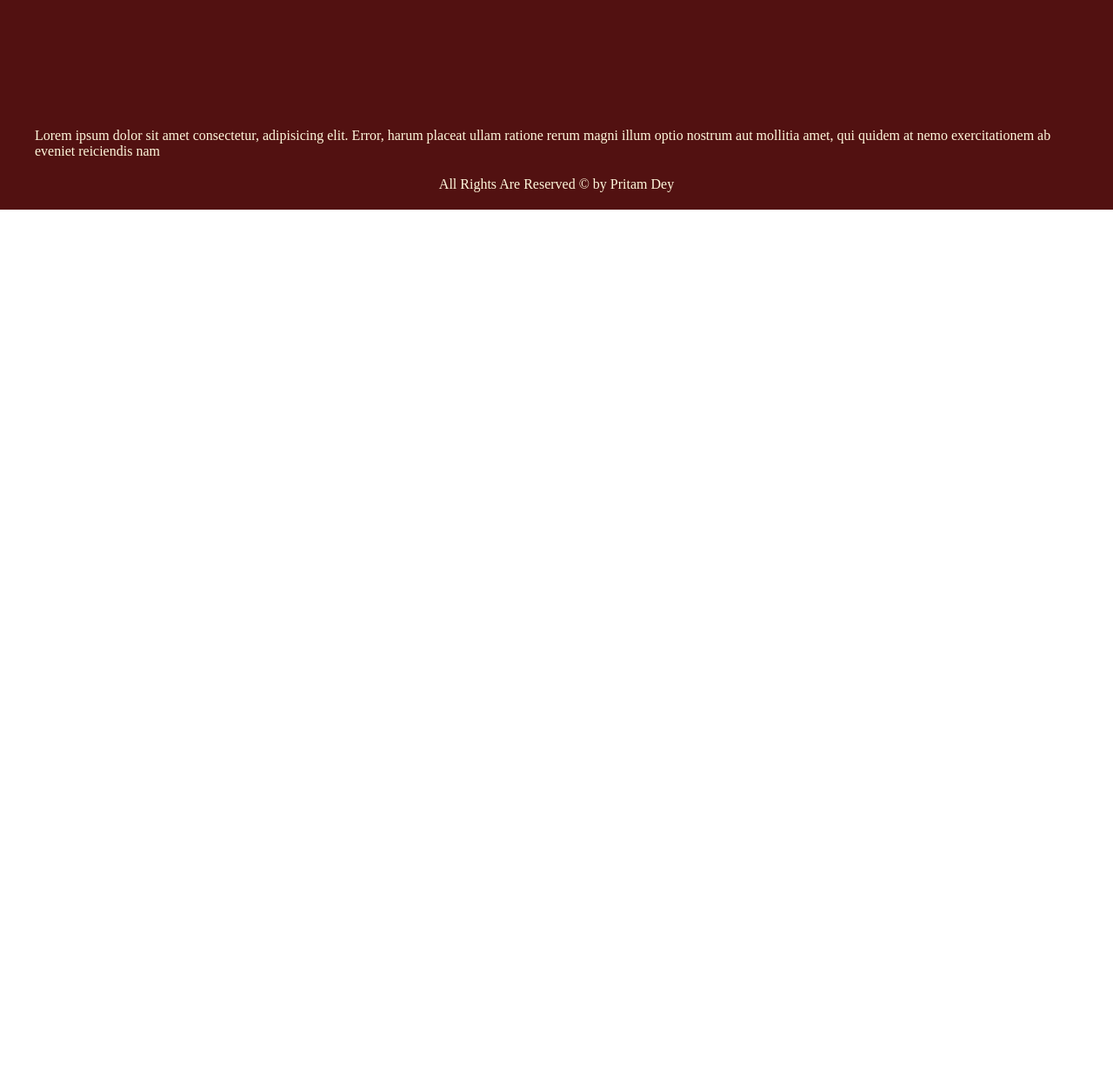
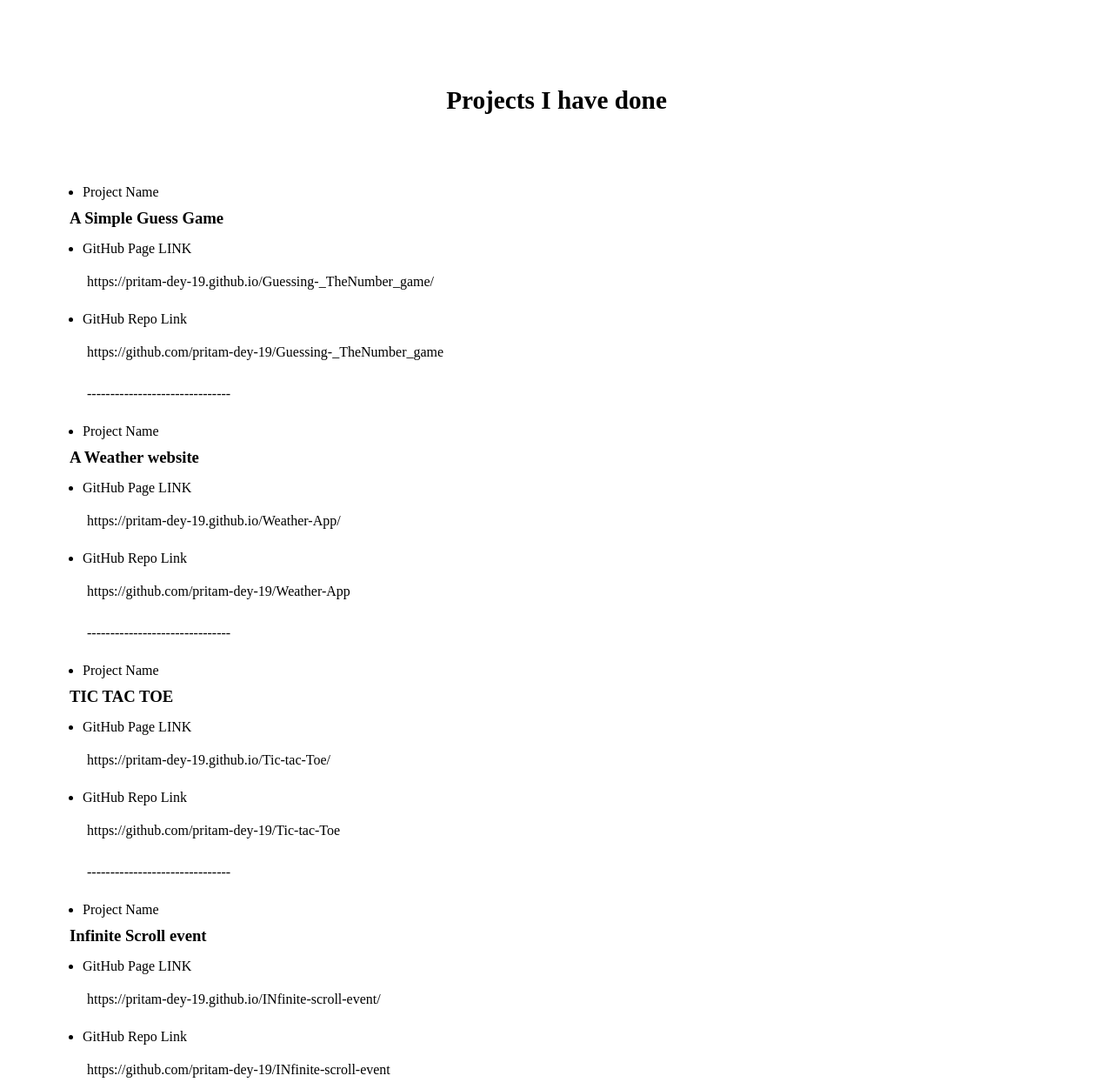
Before and after one commit to pritam-dey-19/portfolio, a plain HTML site: page index.html in a window 1280 px wide. Shown: the part 788-2040 px from the top of the page at 87% size. Before the commit the page ends 1029 px from the top, so only its background shows below. Drawn offline with Linux system fonts and the light colour scheme.

Commit message:
Initial commit

```diff
--- a/index.html
+++ b/index.html
@@ -76,9 +76,71 @@
           </tr>
         </table>
       </div>
+      <div>
+        <div id="space">
+          <H3>Projects I have done</H3>
+        </div>
+        <div id="projects">
+          <div>
+            <ul>
+              <div>
+
+                <li>Project Name</li>
+                <h3>A Simple Guess Game</h3>
+
+                <li>GitHub Page LINK</li>
+                <p>https://pritam-dey-19.github.io/Guessing-_TheNumber_game/</p>
+
+                <li>GitHub Repo Link</li>
+                <P>https://github.com/pritam-dey-19/Guessing-_TheNumber_game</P>
+                <p>-------------------------------</p>
+              </div>
+              <div>
+
+                <li>Project Name</li>
+                <h3>A Weather website</h3>
+
+                <li>GitHub Page LINK</li>
+                <p>https://pritam-dey-19.github.io/Weather-App/</p>
+
+                <li>GitHub Repo Link</li>
+                <P>https://github.com/pritam-dey-19/Weather-App</P>
+                <p>-------------------------------</p>
+              </div>
+
+              <div>
+
+                <li>Project Name</li>
+                <h3>TIC TAC TOE</h3>
+
+                <li>GitHub Page LINK</li>
+                <p> https://pritam-dey-19.github.io/Tic-tac-Toe/</p>
+
+                <li>GitHub Repo Link</li>
+                <P>https://github.com/pritam-dey-19/Tic-tac-Toe</P>
+                <p>-------------------------------</p>
+              </div>
+
+
+              <div>
+
+                <li>Project Name</li>
+                <h3>Infinite Scroll event</h3>
+
+                <li>GitHub Page LINK</li>
+                <p> https://pritam-dey-19.github.io/INfinite-scroll-event/</p>
+
+                <li>GitHub Repo Link</li>
+                <P>https://github.com/pritam-dey-19/INfinite-scroll-event</P>
+              </div>
+
+            </ul>
+          </div>
+        </div>
+      </div>
       <div id="footer">
         <div>
-         <span> <h2><a href="" <i class="fab-fa-facebook"></i></a></h2></span>
+         <span> <h2><a href="" <i class="fab-fa-facebook-f"></i></a></h2></span>
           <span><h2><a href="" <i class="fab-fa-twitter"></i></a></h2></span>
           <span><h2><a href=""<i class="fab-fa-instagram"></i></a></h2></span>
           <span><h2><a href="" <i class="fab-fa-linkdin"></i></a></h2></span>
--- a/style.css
+++ b/style.css
@@ -55,6 +55,20 @@ p {
   width: 200px;
   margin: auto;
 }
+#space {
+  margin-top: 100px;
+  text-align: center;
+  font-size: 25px;
+}
+#projects {
+  margin-top: 40px;
+  padding: 25px 40px;
+  border: border-box;
+}
+li {
+  margin: 15px;
+  margin-bottom: 10px;
+}
 #footer {
   background-color: rgb(82, 17, 17);
   color: cornsilk;
```
